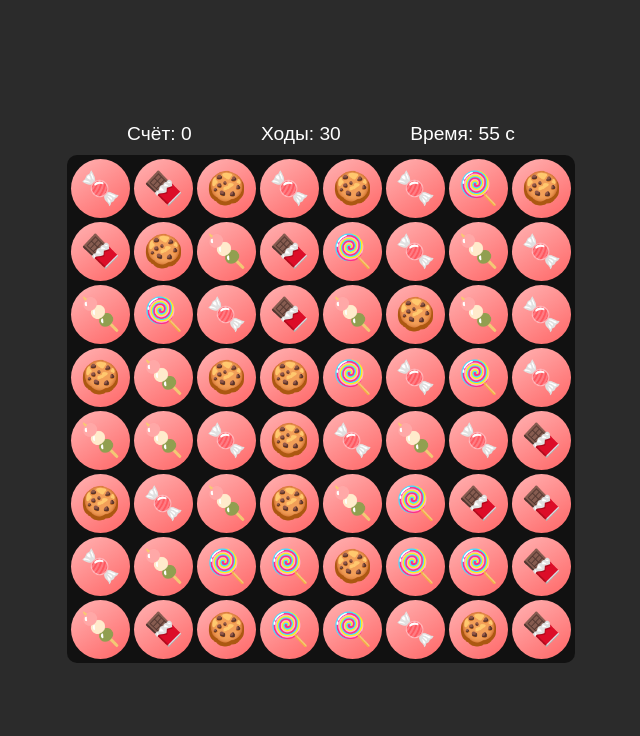
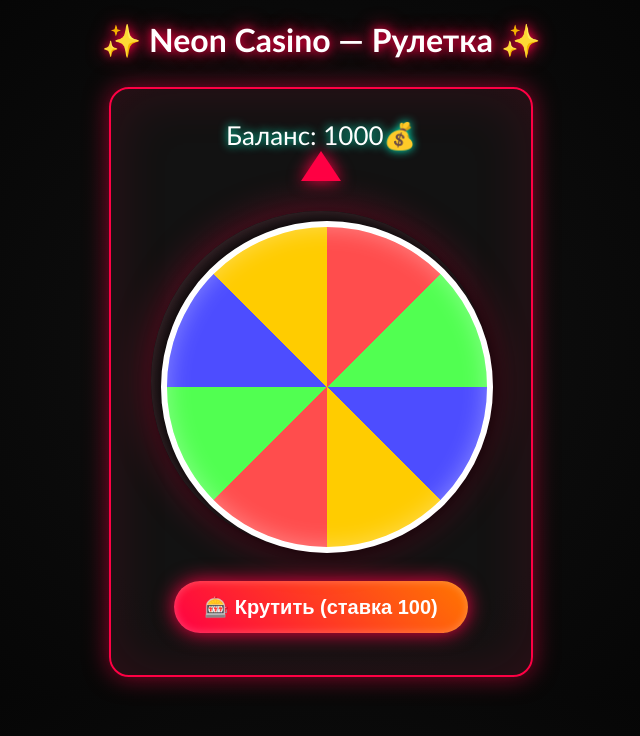
Before and after one commit to RefMon7/LOOKMK, a plain HTML site: page index.html in a window 1280 px wide. Shown: the whole page, without its empty margins (319-959 px from the left). Drawn offline with Linux system fonts and the light colour scheme.

Commit message:
Update index.html

```diff
--- a/index.html
+++ b/index.html
@@ -2,264 +2,192 @@
 <html lang="ru">
 <head>
 <meta charset="UTF-8">
-<meta name="viewport" content="width=device-width, initial-scale=1.0, user-scalable=no">
-<title>Candy Match Mobile</title>
+<title>Neon Casino — Рулетка</title>
 <style>
-html, body {
+    body {
         margin: 0;
         padding: 0;
-    font-family: sans-serif;
-    background: #2b2b2b;
+        font-family: 'Trebuchet MS', sans-serif;
+        background: radial-gradient(circle at center, #111 0%, #000 100%);
         color: #fff;
-    height: 100%;
-    overflow: hidden;
-    display: flex;
-    flex-direction: column;
-    align-items: center;
-    justify-content: center;
+        text-align: center;
+        overflow-x: hidden;
     }
 
-#info {
-    display: flex;
-    justify-content: space-around;
-    width: 90%;
-    margin-bottom: 10px;
-    font-size: 1.2em;
+    h2 {
+        font-size: 32px;
+        text-shadow: 0 0 10px #ff0044, 0 0 20px #ff0044;
+        margin-top: 20px;
     }
 
-#game {
-    width: 90vw;
-    max-width: 500px;
-    aspect-ratio: 1;
-    display: grid;
-    grid-template-columns: repeat(8, 1fr);
-    grid-template-rows: repeat(8, 1fr);
-    gap: 4px;
-    background: #111;
-    padding: 4px;
-    border-radius: 10px;
-    touch-action: none;
+    .casino-box {
+        width: 380px;
+        margin: 20px auto;
+        padding: 20px;
+        background: rgba(20, 20, 20, 0.75);
+        border-radius: 20px;
+        box-shadow: 0 0 25px #ff004488, 0 0 60px #ff004422 inset;
+        border: 2px solid #ff0044;
     }
 
-.cell {
+    /* Подсвеченное кольцо */
+    .wheel-wrapper {
+        position: relative;
+        width: 320px;
+        height: 320px;
+        margin: 30px auto;
+        border-radius: 50%;
+        box-shadow: 0 0 40px #ff004466, inset 0 0 20px #ffffff22, inset 0 0 60px #ff004422;
+        padding: 10px;
+        background: radial-gradient(circle, #222, #111);
+    }
+
+    .wheel {
         width: 100%;
         height: 100%;
         border-radius: 50%;
-    display: flex;
-    justify-content: center;
-    align-items: center;
-    font-size: 2rem;
-    user-select: none;
-    transition: transform 0.3s;
-    cursor: pointer;
-    background: linear-gradient(145deg, #ffb3b3, #ff6666);
+        border: 6px solid #fff;
+        background: conic-gradient(
+            #ff4d4d 0deg 45deg,
+            #51ff51 45deg 90deg,
+            #4d4dff 90deg 135deg,
+            #ffcc00 135deg 180deg,
+            #ff4d4d 180deg 225deg,
+            #51ff51 225deg 270deg,
+            #4d4dff 270deg 315deg,
+            #ffcc00 315deg 360deg
+        );
+        transition: transform 4s cubic-bezier(.17,.67,.14,.93);
+        box-shadow: 0 0 25px #ffffff55 inset, 0 0 20px #000;
     }
 
-.cell.swap {
-    z-index: 2;
-    transition: transform 0.3s ease-in-out;
+    /* Неоновая стрелка */
+    .pointer {
+        width: 0;
+        height: 0;
+        border-left: 20px solid transparent;
+        border-right: 20px solid transparent;
+        border-bottom: 30px solid #ff0044;
+        margin: 0 auto;
+        filter: drop-shadow(0 0 8px #ff0044);
     }
 
-.cell.match {
-    animation: explode 0.3s forwards;
+    /* Кнопка */
+    button {
+        padding: 14px 30px;
+        font-size: 20px;
+        font-weight: bold;
+        background: linear-gradient(45deg, #ff0044, #ff7700);
+        border: none;
+        border-radius: 50px;
+        color: #fff;
+        cursor: pointer;
+        box-shadow: 0 0 20px #ff0044, inset 0 0 10px #ffffff44;
+        transition: .2s;
+    }
+    button:hover {
+        transform: scale(1.09);
+        box-shadow: 0 0 25px #ff3300, inset 0 0 15px #ffffff66;
+    }
+    button:active {
+        transform: scale(0.97);
     }
 
-@keyframes explode {
-    0% { transform: scale(1); opacity: 1; }
-    50% { transform: scale(1.5); opacity: 0.7; }
-    100% { transform: scale(0); opacity: 0; }
+    #balance {
+        font-size: 26px;
+        text-shadow: 0 0 10px #00ffcc;
+        margin-top: 10px;
     }
 
-#message {
-    margin-top: 15px;
-    font-size: 1.2em;
-    text-align: center;
+    #result {
+        margin-top: 20px;
+        font-size: 22px;
+        text-shadow: 0 0 10px #ffee00;
     }
+
 </style>
 </head>
 <body>
 
-<div id="info">
-    <div>Счёт: <span id="score">0</span></div>
-    <div>Ходы: <span id="moves">30</span></div>
-    <div>Время: <span id="timer">60</span> с</div>
+<h2>✨ Neon Casino — Рулетка ✨</h2>
+
+<div class="casino-box">
+
+    <div id="balance">Баланс: 1000💰</div>
+
+    <div class="pointer"></div>
+    <div class="wheel-wrapper">
+        <div id="wheel" class="wheel"></div>
     </div>
 
-<div id="game"></div>
-<div id="message"></div>
+    <button id="spinBtn">🎰 Крутить (ставка 100)</button>
+
+    <p id="result"></p>
+
+</div>
 
 <script>
-const size = 8;
-const candies = ['🍬','🍭','🍫','🍡','🍪'];
-let grid = [];
-let firstCell = null;
-let score = 0;
-let moves = 30;
-let timer = 60;
-let timerInterval;
-let animating = false;
+    const wheel = document.getElementById("wheel");
+    const btn = document.getElementById("spinBtn");
+    const result = document.getElementById("result");
+    const balanceText = document.getElementById("balance");
 
-let touchStart = null;
+    let balance = 1000;
+    let isSpinning = false;
 
-// Инициализация
-function init() {
-    const game = document.getElementById("game");
-    game.innerHTML = '';
-    for (let i = 0; i < size * size; i++) {
-        const div = document.createElement("div");
-        div.className = "cell";
-        div.dataset.index = i;
-        game.appendChild(div);
-    }
-    fillGrid();
-    render();
-    updateInfo();
-    startTimer();
-    setupTouch();
+    const prizes = [
+        "100💰",
+        "Проигрыш",
+        "200💰",
+        "50💰",
+        "150💰",
+        "Проигрыш",
+        "300💰",
+        "500💰"
+    ];
+
+    btn.addEventListener("click", () => {
+        if (isSpinning) return;
+
+        const bet = 100;
+        if (balance < bet) {
+            result.textContent = "❗ Недостаточно средств!";
+            return;
         }
 
-// Заполнение сетки
-function fillGrid() {
-    grid = Array(size * size).fill().map(() => candies[Math.floor(Math.random() * candies.length)]);
+        isSpinning = true;
+        result.textContent = "";
+
+        balance -= bet;
+        updateBalance();
+
+        const sectorCount = prizes.length;
+        const sectorAngle = 360 / sectorCount;
+
+        const randomSector = Math.floor(Math.random() * sectorCount);
+        const rotateTo = 360 * 5 + randomSector * sectorAngle;
+
+        wheel.style.transform = `rotate(${rotateTo}deg)`;
+
+        setTimeout(() => {
+            const prize = prizes[randomSector];
+            isSpinning = false;
+
+            if (prize.includes("💰")) {
+                const amount = parseInt(prize);
+                balance += amount;
+                result.textContent = `🎉 Ваш приз: +${amount}💰`;
+            } else {
+                result.textContent = "💀 Проигрыш!";
             }
 
-// Отрисовка
-function render() {
-    document.querySelectorAll(".cell").forEach((cell, i) => {
-        cell.textContent = grid[i];
-        cell.classList.remove('match', 'swap');
+            updateBalance();
+        }, 4000);
     });
+
+    function updateBalance() {
+        balanceText.textContent = `Баланс: ${balance}💰`;
     }
-
-// Обновление информации
-function updateInfo() {
-    document.getElementById("score").textContent = score;
-    document.getElementById("moves").textContent = moves;
-    document.getElementById("timer").textContent = timer;
-}
-
-// Таймер
-function startTimer() {
-    clearInterval(timerInterval);
-    timerInterval = setInterval(() => {
-        timer--;
-        updateInfo();
-        if (timer <= 0) endGame();
-    }, 1000);
-}
-
-// Конец игры
-function endGame() {
-    document.getElementById("message").textContent = `Игра окончена! Ваш счёт: ${score}`;
-    moves = 0;
-    animating = true;
-}
-
-// Проверка соседства
-function isNeighbor(a, b) {
-    const ax = a % size, ay = Math.floor(a / size);
-    const bx = b % size, by = Math.floor(b / size);
-    return (Math.abs(ax - bx) + Math.abs(ay - by)) === 1;
-}
-
-// Меняем местами
-function swapCells(a, b) {
-    [grid[a], grid[b]] = [grid[b], grid[a]];
-}
-
-// Поиск совпадений
-function findMatches() {
-    let matches = [];
-    for (let y=0;y<size;y++){
-        for (let x=0;x<size-2;x++){
-            const i=y*size+x;
-            if (grid[i]===grid[i+1] && grid[i]===grid[i+2]) matches.push(i,i+1,i+2);
-        }
-    }
-    for (let x=0;x<size;x++){
-        for (let y=0;y<size-2;y++){
-            const i=y*size+x;
-            if (grid[i]===grid[i+size] && grid[i]===grid[i+size*2]) matches.push(i,i+size,i+size*2);
-        }
-    }
-    return [...new Set(matches)];
-}
-
-// Обработка совпадений
-function processMatches() {
-    let matches = findMatches();
-    if (matches.length===0) { animating=false; return; }
-    matches.forEach(i=>{grid[i]=null;document.querySelectorAll('.cell')[i].classList.add('match');});
-    score+=matches.length*10;
-    setTimeout(()=>{
-        for (let x=0;x<size;x++){
-            let col=[];
-            for (let y=0;y<size;y++){
-                const i=y*size+x;
-                if(grid[i]!==null) col.push(grid[i]);
-            }
-            while(col.length<size) col.unshift(candies[Math.floor(Math.random()*candies.length)]);
-            for (let y=0;y<size;y++) grid[y*size+x]=col[y];
-        }
-        render();
-        setTimeout(processMatches,300);
-    },300);
-}
-
-// Обработка свайпов
-function setupTouch() {
-    const game = document.getElementById("game");
-    game.addEventListener('touchstart', e=>{touchStart=e.touches[0];});
-    game.addEventListener('touchend', e=>{
-        if (!touchStart || moves<=0 || animating) return;
-        const touchEnd = e.changedTouches[0];
-        const dx = touchEnd.clientX - touchStart.clientX;
-        const dy = touchEnd.clientY - touchStart.clientY;
-        if(Math.abs(dx)<10 && Math.abs(dy)<10) return;
-
-        const rect = game.getBoundingClientRect();
-        const cellSize = rect.width/size;
-        const startX = Math.floor((touchStart.clientX-rect.left)/cellSize);
-        const startY = Math.floor((touchStart.clientY-rect.top)/cellSize);
-        const endX = startX + (Math.abs(dx)>Math.abs(dy)?(dx>0?1:-1):0);
-        const endY = startY + (Math.abs(dy)>Math.abs(dx)?(dy>0?1:-1):0);
-
-        if(endX<0||endX>=size||endY<0||endY>=size) return;
-
-        const a = startY*size+startX;
-        const b = endY*size+endX;
-
-        if(isNeighbor(a,b)){
-            animating=true;
-            animateSwap(a,b).then(()=>{
-                if(findMatches().length>0){moves--;processMatches();}
-                else animateSwap(a,b).then(()=>{animating=false;});
-                updateInfo();
-                if(moves<=0) endGame();
-            });
-        }
-        touchStart=null;
-    });
-}
-
-// Анимация смены мест
-function animateSwap(a,b){
-    return new Promise(resolve=>{
-        const cells=document.querySelectorAll('.cell');
-        const cellA=cells[a],cellB=cells[b];
-        const dx=cellB.offsetLeft-cellA.offsetLeft;
-        const dy=cellB.offsetTop-cellA.offsetTop;
-        cellA.classList.add('swap'); cellB.classList.add('swap');
-        cellA.style.transform=`translate(${dx}px,${dy}px)`;
-        cellB.style.transform=`translate(${-dx}px,${-dy}px)`;
-        setTimeout(()=>{
-            cellA.style.transform=''; cellB.style.transform='';
-            swapCells(a,b); render(); resolve();
-        },300);
-    });
-}
-
-init();
 </script>
 
 </body>
```
Lines whose indentation alone changed are shown as unchanged.
